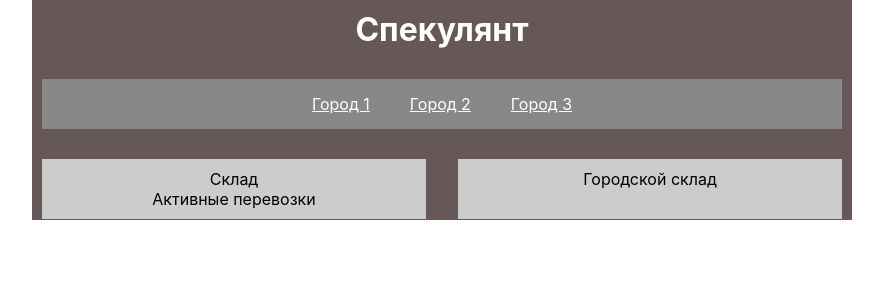
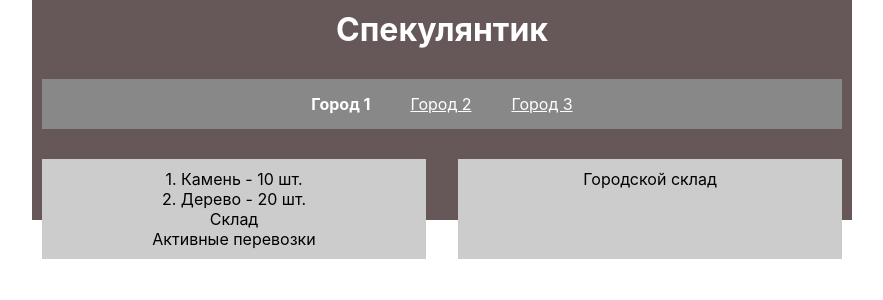
Before and after one commit to narek-9/react-game, a React (Vite) app: page / in a window 1280 px wide. Shown: the top 300 px of the page, without its empty margins (198-1081 px from the left). Built offline with nearby package versions, Linux system fonts and the light colour scheme.

Commit message:
Show warehouse by city

```diff
--- a/src/components/App/App.tsx
+++ b/src/components/App/App.tsx
@@ -1,3 +1,7 @@
+import { FC, useState } from "react";
+
+import { storage } from "../../types";
+
 import { Cities } from "../Cities/Cities";
 import { Storage } from "../Storage/Storage";
 import { Transportations } from "../Transportations/Transportations";
@@ -5,17 +9,73 @@ import { CityStorage } from "../CityStorage/CityStorage";
 
 import "./App.scss";
 
-export const App = () => {
+export const App: FC = () => {
+  const [currentCity, setCurrentCity] = useState<number>(1);
+  const [storages, setStorages] = useState<storage[]>([
+    {
+      cityId: 1,
+      storage: [
+        {
+          id: 1,
+          qty: 10,
+        },
+        {
+          id: 2,
+          qty: 20,
+        },
+      ],
+    },
+    {
+      cityId: 2,
+      storage: [
+        {
+          id: 1,
+          qty: 5,
+        },
+      ],
+    },
+  ]);
+
+  const goods = [
+    {
+      id: 1,
+      title: "Камень",
+    },
+    {
+      id: 2,
+      title: "Дерево",
+    },
+  ];
+
+  const getStorageByCity = () => {
+    const store = storages.find((storage) => storage.cityId === currentCity);
+
+    if (store) {
+      return store.storage;
+    } else {
+      return [];
+    }
+  };
+
   return (
     <div className="app">
-      <h1 className="app-name">Спекулянт</h1>
+      <h1 className="app-name">Спекулянтик</h1>
 
-      <Cities />
+      <Cities
+        currentCity={currentCity}
+        onChange={(city: number) => {
+          setCurrentCity(city);
+        }}
+      />
 
       <div className="content">
         <div className="column">
           <div className="storage">
-            <Storage />
+            <Storage
+              currentCity={currentCity}
+              storage={getStorageByCity()}
+              goods={goods}
+            />
           </div>
           <div className="transportations">
             <Transportations />
--- a/src/components/Cities/Cities.scss
+++ b/src/components/Cities/Cities.scss
@@ -9,5 +9,10 @@
     color: white;
     display: inline-block;
     padding: 5px 20px;
+
+    &.active {
+      font-weight: 700;
+      text-decoration: none;
+    }
   }
 }
--- a/src/components/Cities/Cities.tsx
+++ b/src/components/Cities/Cities.tsx
@@ -1,17 +1,37 @@
+import { FC } from "react";
+
+import { city } from "../../types/index";
+
 import "./Cities.scss";
 
-export const Cities = () => {
+interface ICitiesProps {
+  currentCity: number;
+  onChange: (city: number) => void;
+}
+
+export const Cities: FC<ICitiesProps> = ({ currentCity, onChange }) => {
+  const cities: city[] = [
+    { id: 1, title: "Город 1" },
+    { id: 2, title: "Город 2" },
+    { id: 3, title: "Город 3" },
+  ];
+
   return (
     <div className="cities-list">
-      <a className="city" href="#">
-        Город 1
-      </a>
-      <a className="city" href="#">
-        Город 2
-      </a>
-      <a className="city" href="#">
-        Город 3
-      </a>
+      {cities.map((city) => {
+        return (
+          <a
+            className={"city " + (currentCity === city.id ? "active" : "")}
+            href=""
+            onClick={(e) => {
+              e.preventDefault();
+              onChange(city.id);
+            }}
+          >
+            {city.title}
+          </a>
+        );
+      })}
     </div>
   );
 };
--- a/src/components/CityStorage/CityStorage.tsx
+++ b/src/components/CityStorage/CityStorage.tsx
@@ -1,5 +1,7 @@
+import { FC } from "react";
+
 import "./CityStorage.scss";
 
-export const CityStorage = () => {
+export const CityStorage: FC = () => {
   return <>Городской склад</>;
 };
--- a/src/components/Storage/Storage.tsx
+++ b/src/components/Storage/Storage.tsx
@@ -1,5 +1,35 @@
+import { FC } from "react";
+
 import "./Storage.scss";
 
-export const Storage = () => {
-  return <>Склад</>;
+interface IStorageProps {
+  currentCity: number;
+  storage: {
+    id: number;
+    qty: number;
+  }[];
+  goods: {
+    id: number;
+    title: string;
+  }[];
+}
+
+export const Storage: FC<IStorageProps> = ({ currentCity, storage, goods }) => {
+  const findFoodById = (itemId: number) => {
+    return goods.find((item) => item.id === itemId)?.title;
+  };
+
+  return (
+    <>
+      {storage.map((item) => {
+        return (
+          <span>
+            {item.id}. {findFoodById(item.id)} - {item.qty} шт.
+            <br />
+          </span>
+        );
+      })}
+      Склад
+    </>
+  );
 };
--- a/src/components/Transportations/Transportations.tsx
+++ b/src/components/Transportations/Transportations.tsx
@@ -1,5 +1,7 @@
+import { FC } from "react";
+
 import "./Transportations.scss";
 
-export const Transportations = () => {
+export const Transportations: FC = () => {
   return <>Активные перевозки</>;
 };
--- /dev/null
+++ b/src/types/index.ts
@@ -0,0 +1,12 @@
+export type city = {
+  id: number;
+  title: string;
+};
+
+export type storage = {
+  cityId: number;
+  storage: {
+    id: number;
+    qty: number;
+  }[];
+};
```
